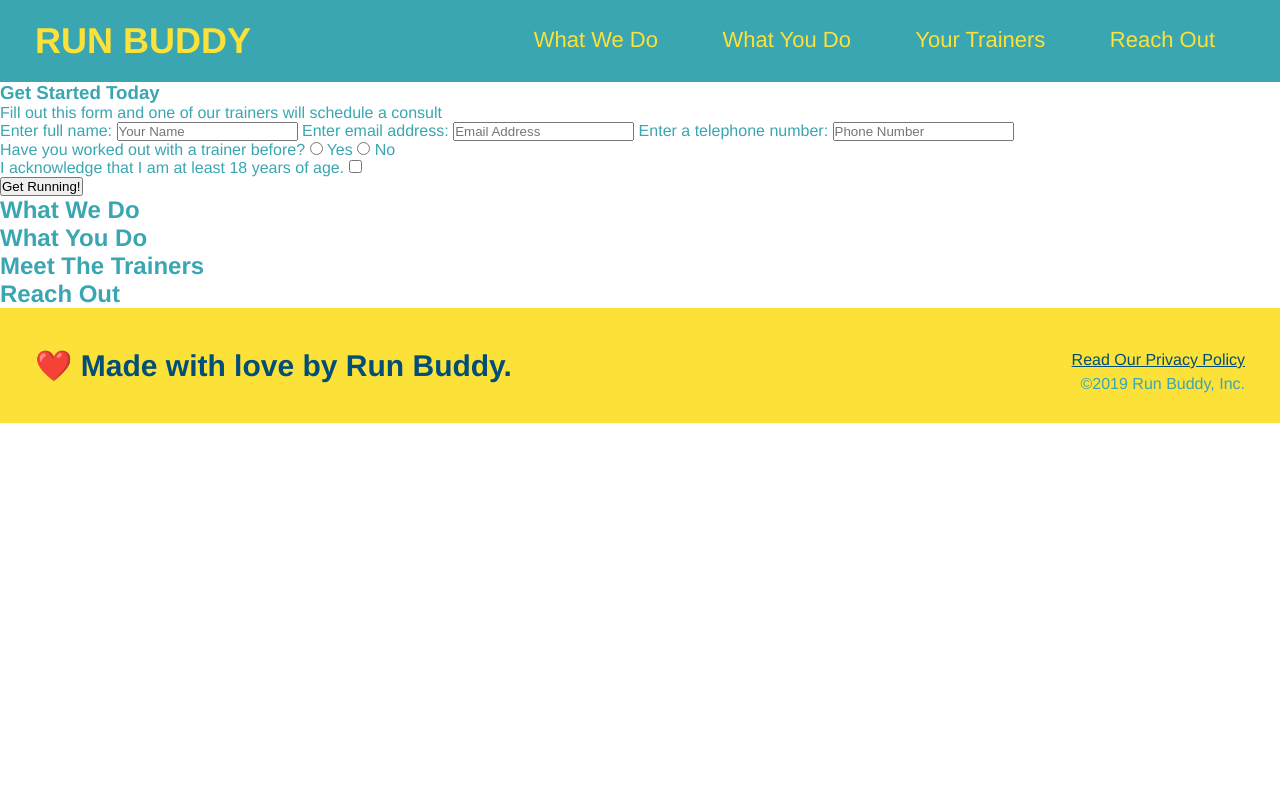
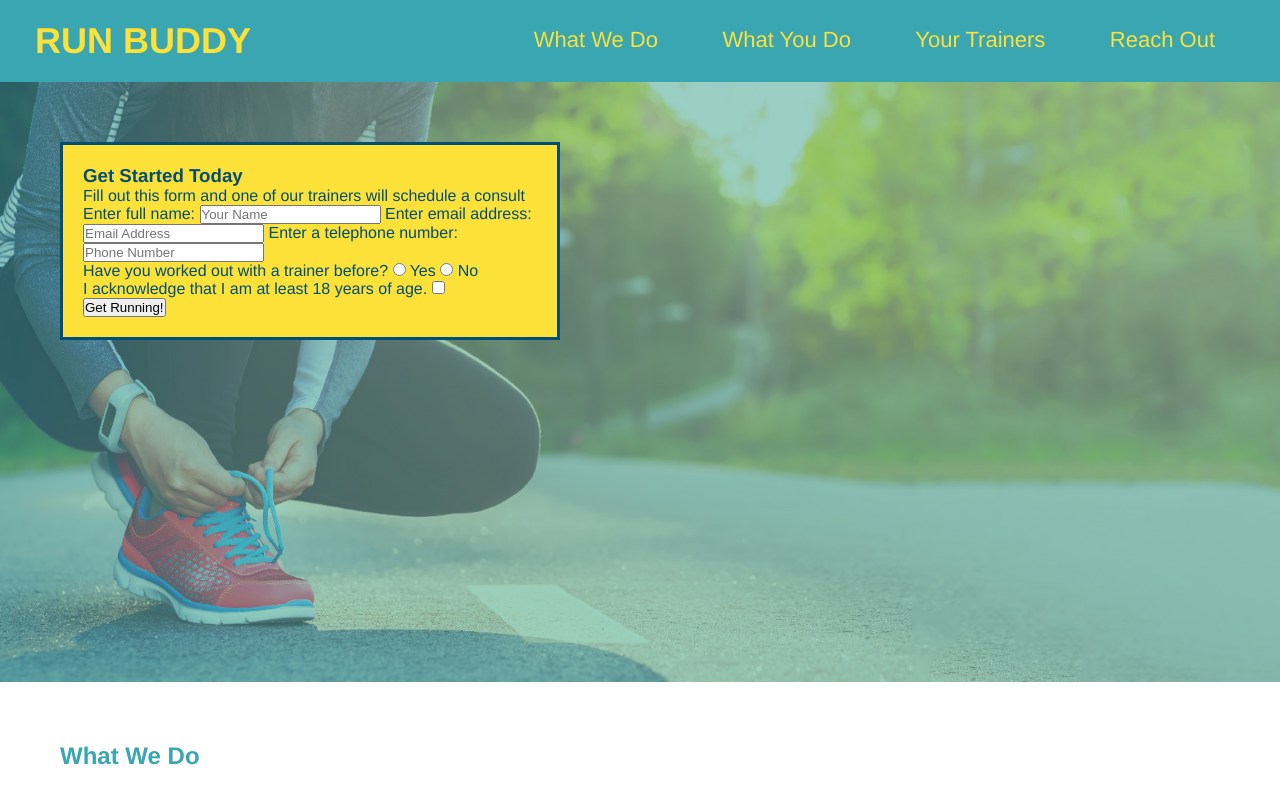
Before and after one commit to AndyBoyee604/Run-Buddy, a plain HTML site: page index.html in a window 1280 px wide. Shown: the top 800 px of the page. Drawn offline with Linux system fonts and the light colour scheme.

Commit message:
add image and styled hero

```diff
--- a/assets/css/style.css
+++ b/assets/css/style.css
@@ -66,3 +66,23 @@ footer div {
 footer a {
   color: #024e76;
 }
+
+section {
+  padding: 60px;
+}
+
+/* Hero Style Start */
+.hero {
+  background-image: url(../images/hero-bg.jpg);
+  height: 600px;
+  background-size: cover;
+  background-position: center;
+}
+
+.hero-form {
+  background-color: #fce138;
+  padding: 20px;
+  width: 500px;
+  color: #024e76;
+  border: solid 3px #024e76;
+}
--- a/index.html
+++ b/index.html
@@ -35,8 +35,8 @@
     </header>
 
     <!-- hero/jumbotron -->
-    <section>
-        <div>
+    <section class="hero">
+        <div class="hero-form">
             <h3>Get Started Today</h3>
             <p>Fill out this form and one of our trainers will schedule a consult</p>
         <!-- for element -->
```
Also changed, not shown: assets/images/hero-bg.jpg (added).
